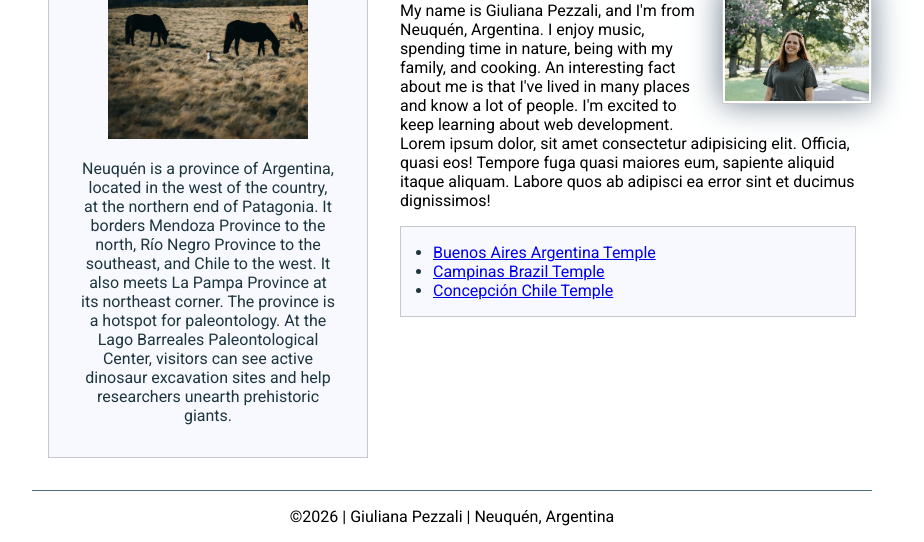
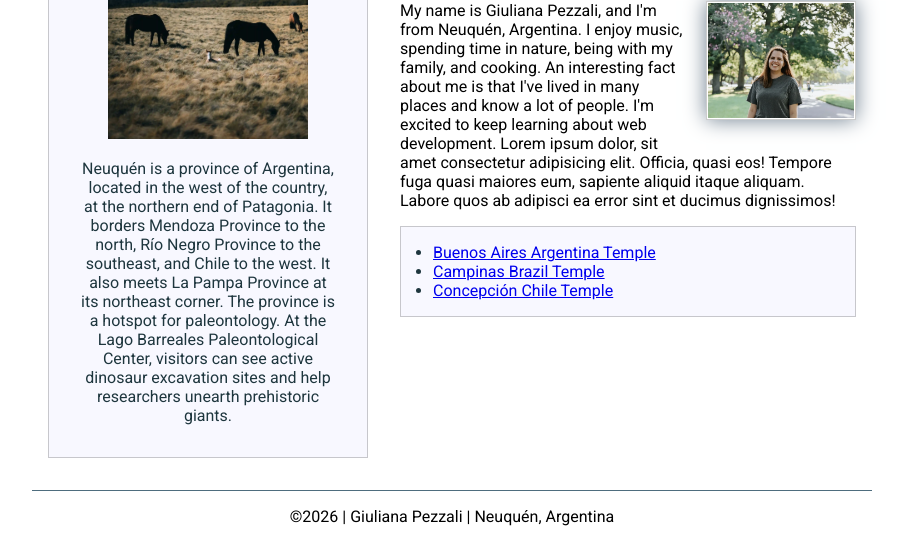
Before and after one commit to pezzaligiuliana/wdd130, a plain HTML site: page index.html in a window 1280 px wide. Shown: the part 262-804 px from the top of the page, without its empty margins (188-1112 px from the left). Drawn offline with Linux system fonts and the light colour scheme.

Commit message:
index styles adjustments

```diff
--- a/styles/styles.css
+++ b/styles/styles.css
@@ -56,9 +56,9 @@ main img {
     width: 150px;
     height: auto;
     border: 1px solid rgba(0 0 0 / .2);
-    padding: 2px;
-    box-shadow: 0 0 30px slategrey;
-    margin: 0 0 1rem 1rem;
+    padding: 1px;
+    box-shadow: 0 0 20px slategrey;
+    margin: 1rem;
 }
 
 p {
```
